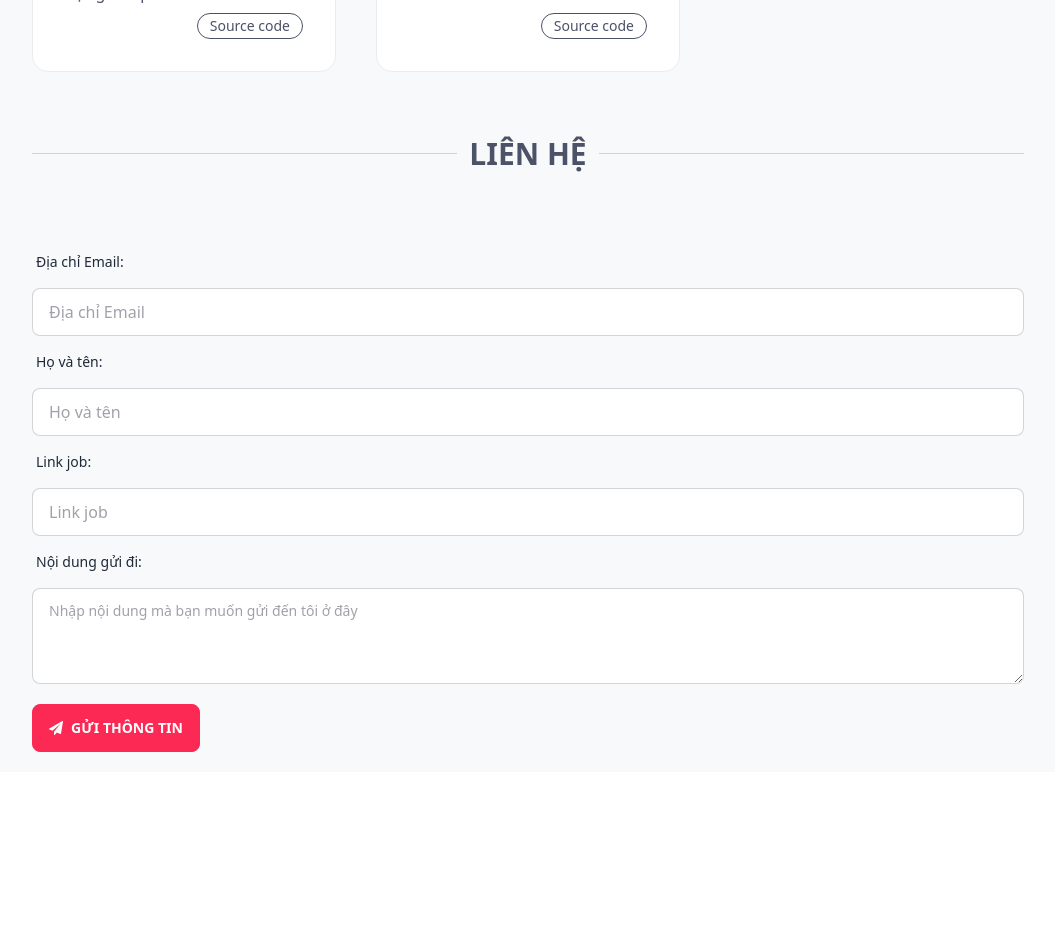
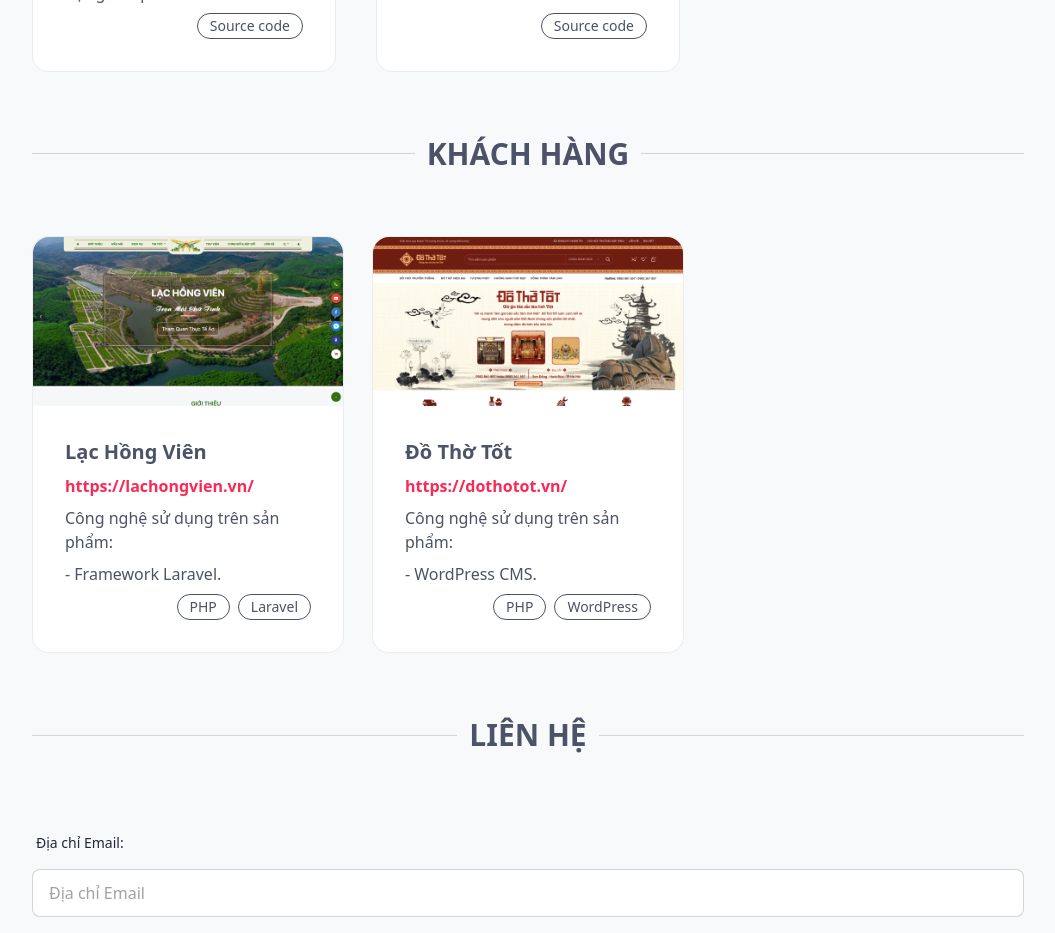
Before and after one commit to tuanductran/cv, a Vue app: page / in a window 1280 px wide. Shown: the part 1780-2713 px from the top of the page, without its empty margins (112-1167 px from the left). Before the commit the page ends 2552 px from the top, so only its background shows below. Built offline with nearby package versions, Linux system fonts and the light colour scheme.

Commit message:
Update index.vue

```diff
--- a/src/layouts/AppContainer/index.vue
+++ b/src/layouts/AppContainer/index.vue
@@ -3,7 +3,7 @@
    import About from '../../views/About/index.vue'
    import Experiences from '../../views/Experiences/index.vue'
    import Projects from '../../views/Projects/index.vue'
-   //import Clients from '../../views/Clients/index.vue'
+   import Clients from '../../views/Clients/index.vue'
    import Contact from '../../views/Contact/index.vue'
 </script>
 
@@ -18,7 +18,7 @@
       <!-- Projects -->
       <projects />
       <!-- Clients -->
-      <!-- <clients /> -->
+      <clients />
       <!-- Contact -->
       <contact />
    </main>
```
